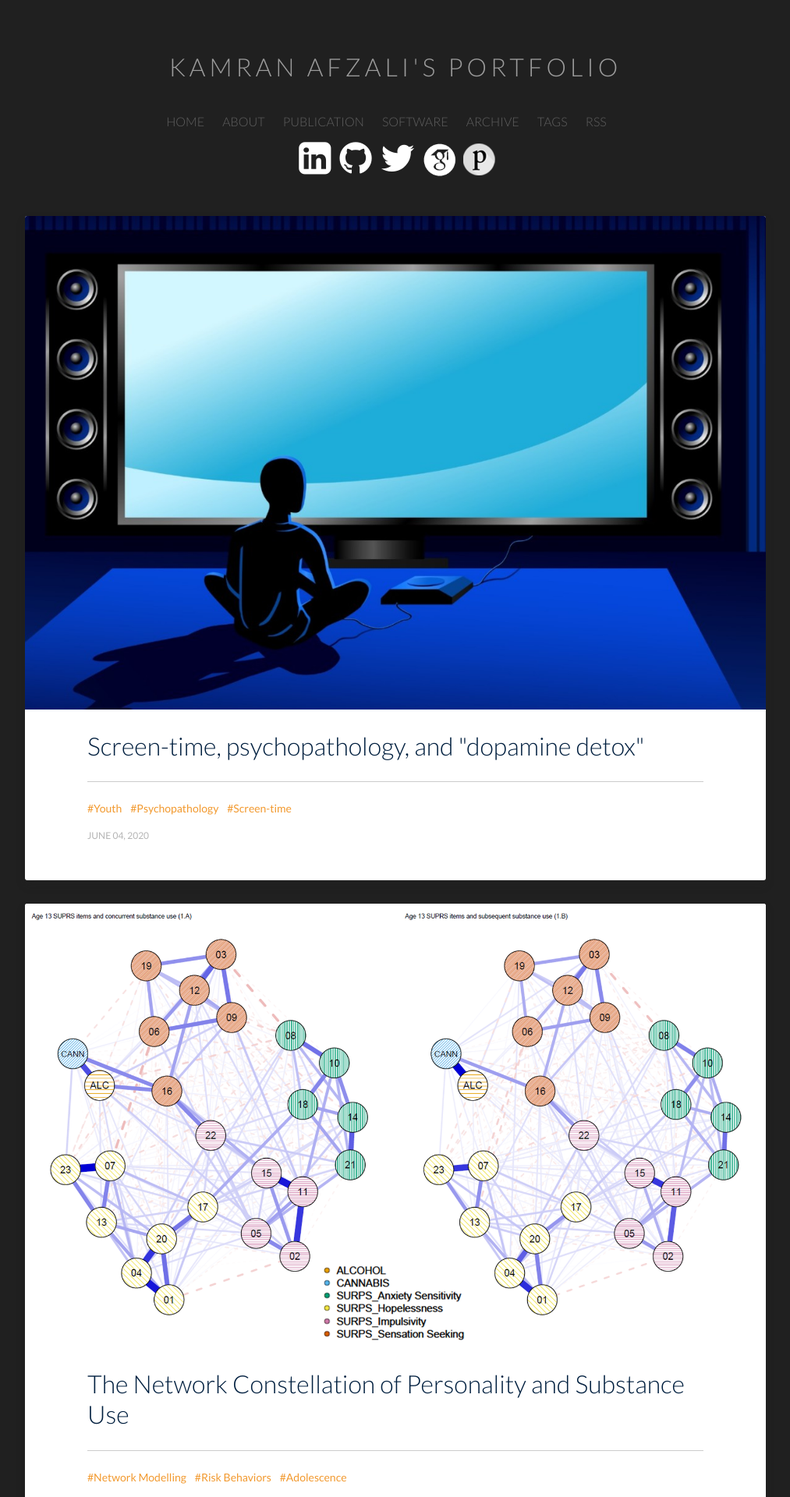
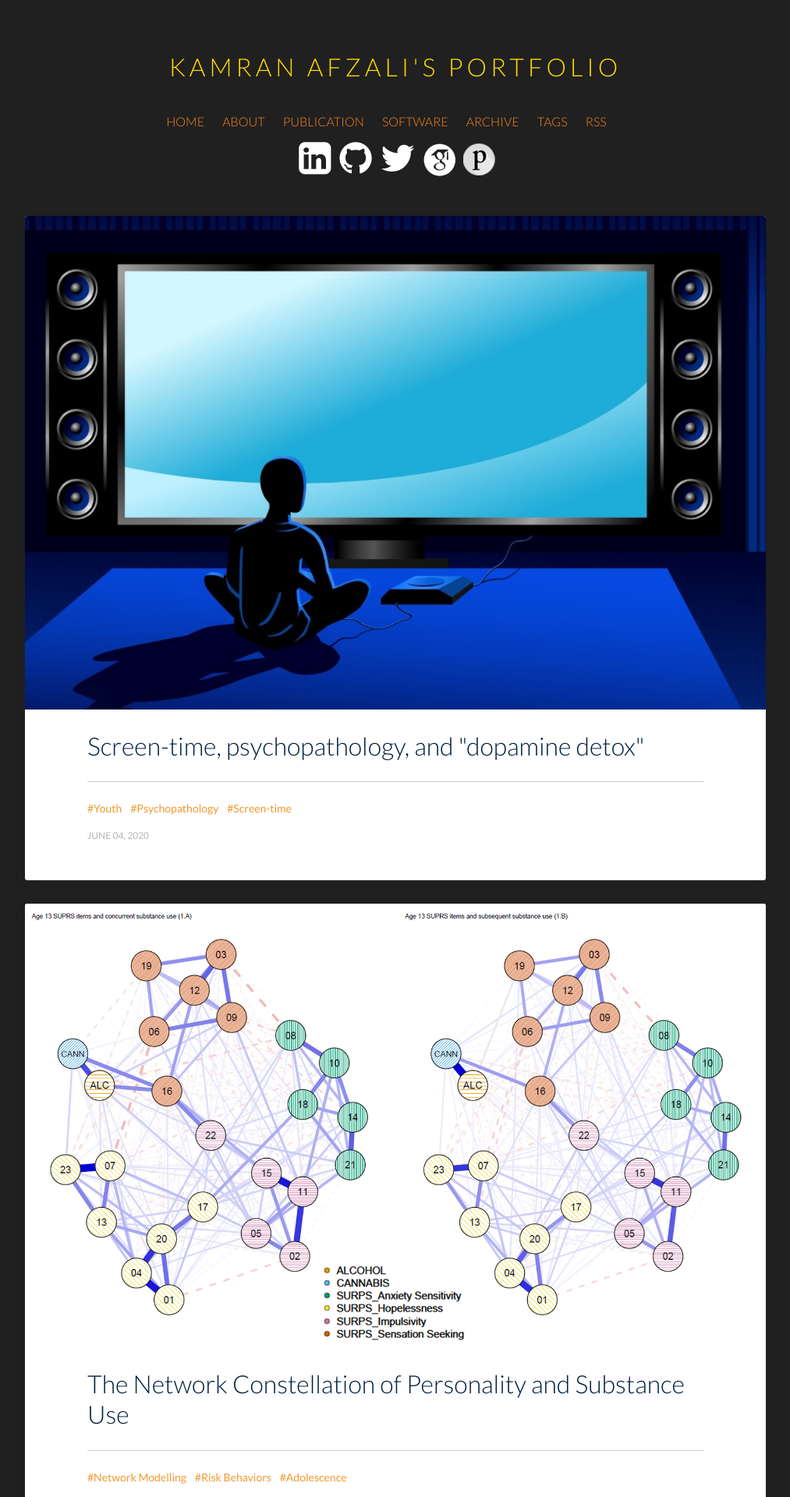
Before and after one commit to Kamran-Afzali/Kamran-Afzali.github.io, a Jekyll site: the page built from index.html, in a window 1280 px wide. Shown: the top 1920 px of the page at 78% size, without its empty margins (133-1146 px from the left). Built offline with Jekyll 4.4.1, drawn with Linux system fonts in a browser that asks for light colours; the list of posts is cut into pages by our own code.

Commit message:
Update _main.scss

```diff
--- a/_sass/_main.scss
+++ b/_sass/_main.scss
@@ -151,14 +151,14 @@ svg:not(:root) {
 
     a{
     	text-transform: uppercase;
-        //color: $base-color;
-        color: lighten($base-color,30);
+        color: #FF851B;
+        //color: lighten($base-color,30);
         font-weight: 100;
     }
 
     a:hover {
     	text-transform: uppercase;
-        color: lighten($base-color,60);
+        color: lighten(#FF851B,30);
         font-weight: 100;
     }
 }
@@ -217,7 +217,7 @@ b, i, strong, em, blockquote, p, q, span, figure, img, h1, h2, header, input, a
 
     h1, a, div {
     	text-transform: uppercase;
-		color: lighten($base-color, 60);
+		color: #FFDC00;
 		letter-spacing: 5px;
 	}
 }
```
